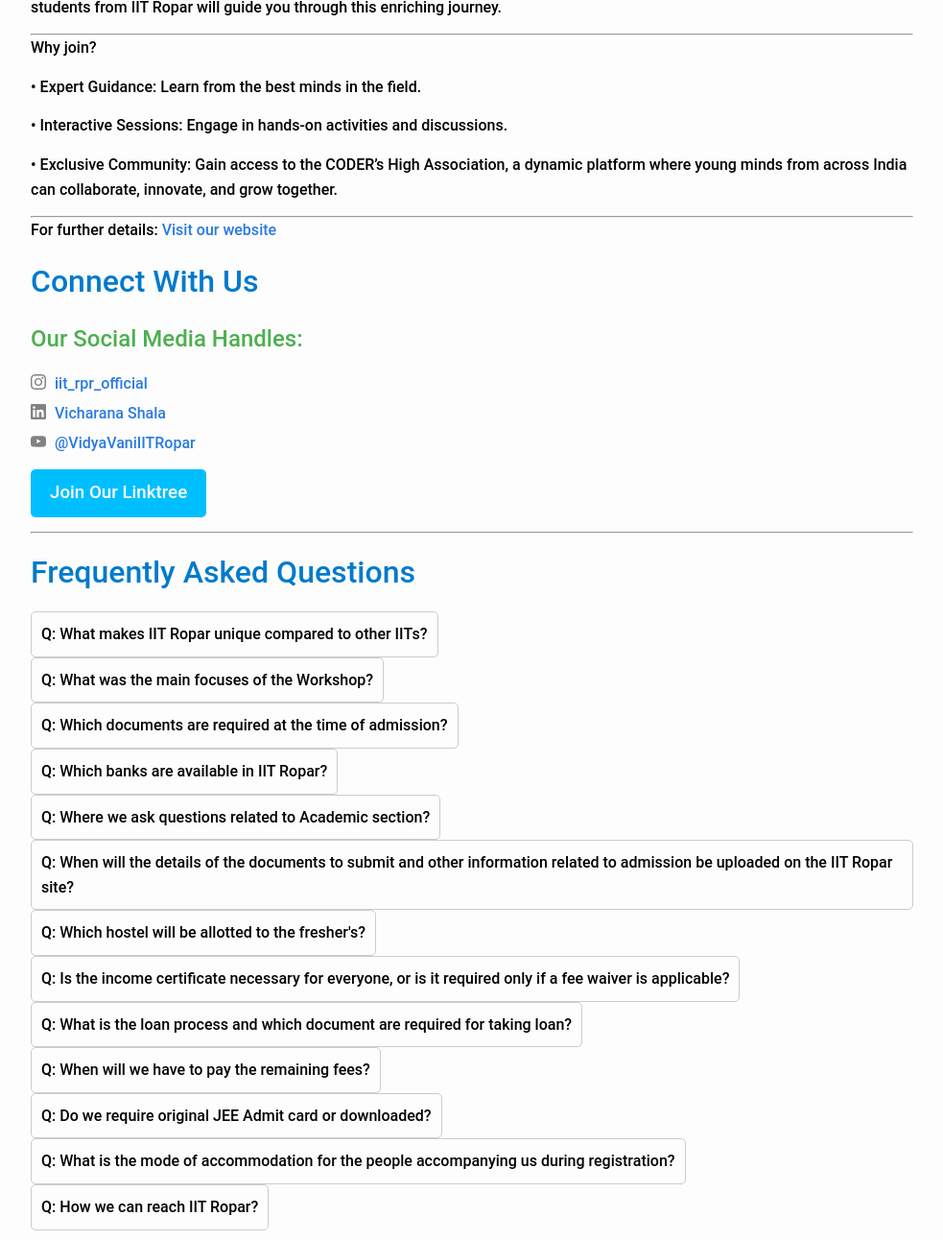
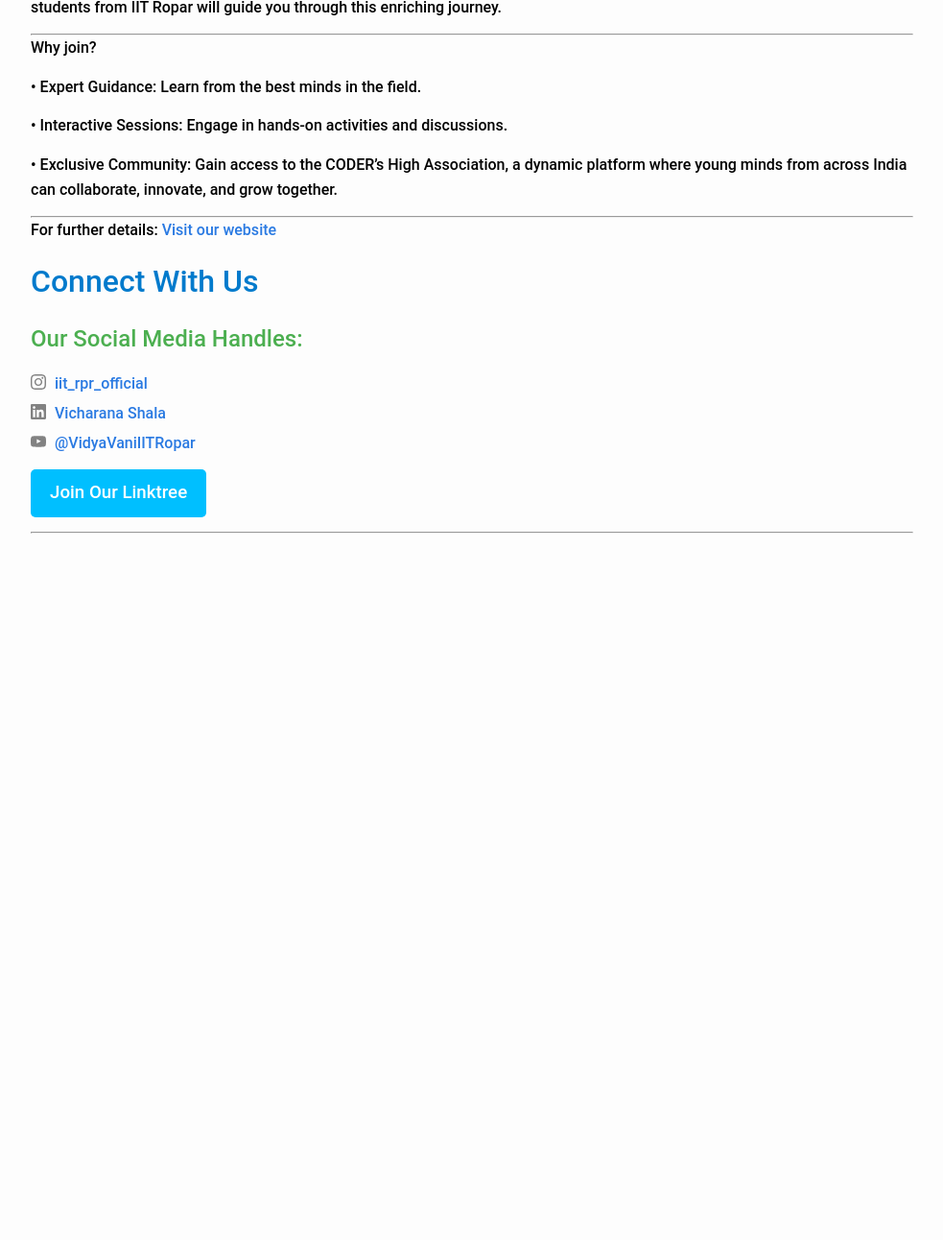
Before and after one commit to sudarshansudarshan/joc, a Jekyll site: the page built from index.markdown, in a window 1280 px wide and 1400 px high, scrolled down 828 px, cut to the strip 108-1400 px from the top of the window. Shown: the whole strip at 96% size, without its empty margins (148-1131 px from the left). Built offline with Jekyll 4.4.1, drawn with Linux system fonts in a browser that asks for light colours; after the commit the page ends 1517 px from its top, so only the background shows below that; some of the changed text lies outside the part shown.

Commit message:
Update index.markdown

```diff
--- a/index.markdown
+++ b/index.markdown
@@ -88,9 +88,9 @@ For academic section queries please use:
 <!-- <img style="float: right;" src="images/about-img.jpg" width="300" height="200"> -->
 ---
 <h5>  </h5>
-# <span style="color: #007acc;">Frequently Asked Questions</span>
+<!--! # <span style="color: #007acc;">Frequently Asked Questions</span>
 
-<details>
+<!--<details>
   <summary style="border:1px solid #ccc; padding: 10px; border-radius: 5px; display: inline-block; cursor: pointer;">
 <b> Q: What makes IIT Ropar unique compared to other IITs? </b>
   </summary>
@@ -260,4 +260,4 @@ The nearest railway stations are:<br>
 Take an autorickshaw to the  Main Campus, IIT Ropar.<br>
 
 
-  </details>
+  </details> -->
```
